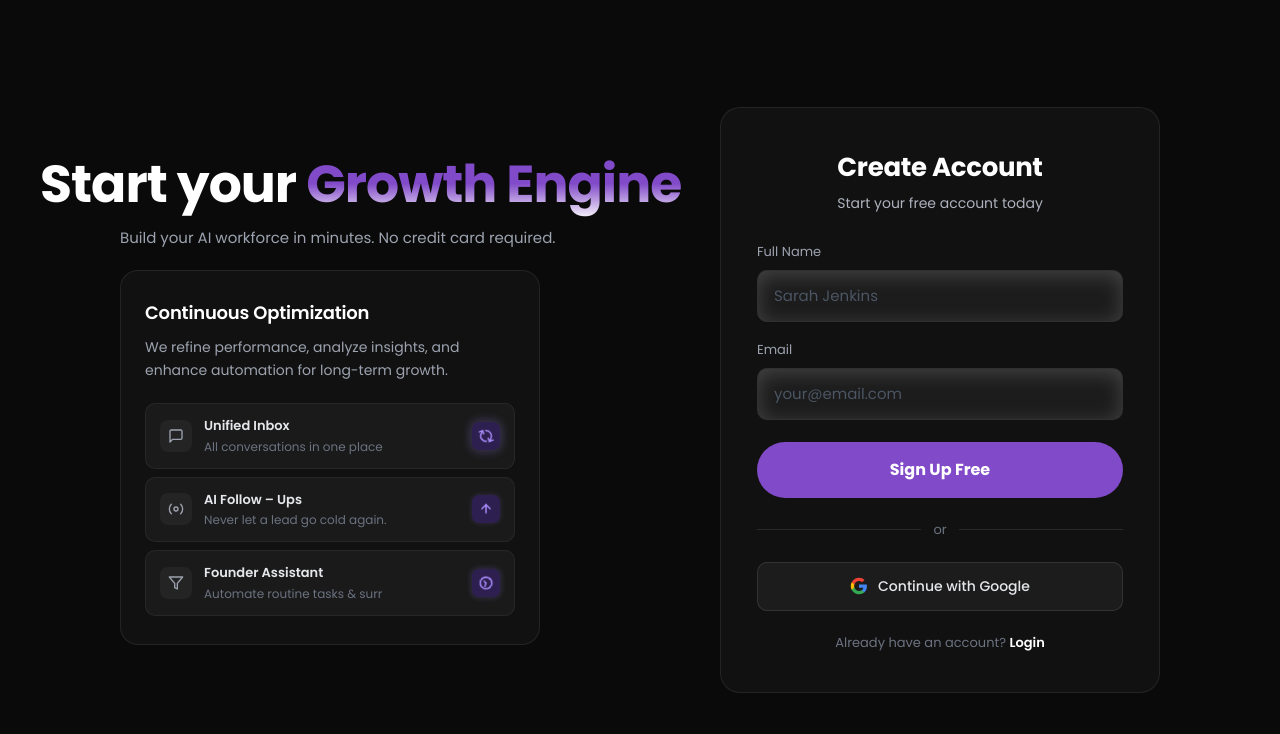
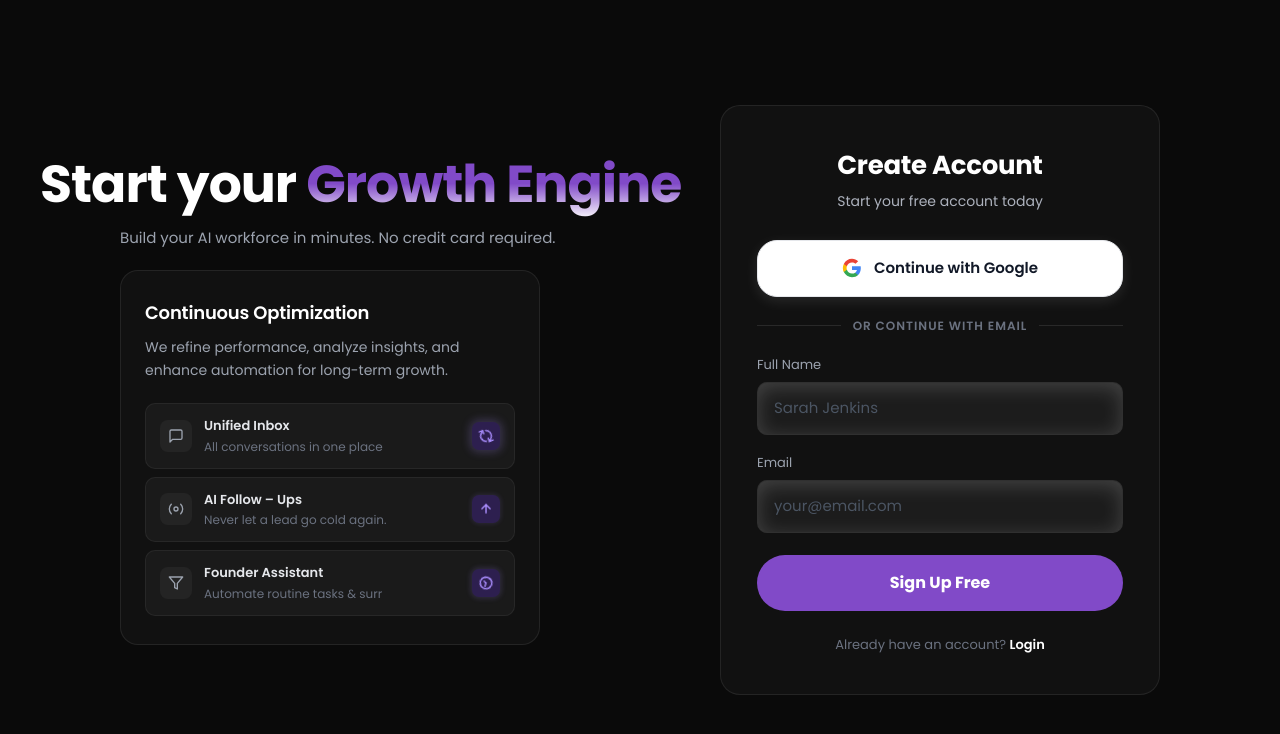
Before and after one commit to Auromind-Ai/auromindai-base-mvp, a Next.js app in the folder frontend/: page /signup in a window 1280 px wide. Shown: the top 734 px of the page. Built offline with nearby package versions, Linux system fonts and the light colour scheme; no server answers.

Commit message:
feat: redesign signup page to prioritize Google auth

```diff
--- a/frontend/src/app/signup/Signupformcard.js
+++ b/frontend/src/app/signup/Signupformcard.js
@@ -119,6 +119,45 @@ export default function SignupFormCard() {
       )}
 
       {step === 'form' ? (
+        <>
+          <button
+            onClick={() => api.googleLogin('signup')}
+            style={{
+              width: '100%',
+              background: '#ffffff',
+              border: '1px solid #e5e7eb',
+              borderRadius: '20px',
+              padding: '16px',
+              color: '#111827',
+              fontSize: '15px',
+              fontWeight: '600',
+              cursor: 'pointer',
+              display: 'flex',
+              alignItems: 'center',
+              justifyContent: 'center',
+              gap: '12px',
+              boxShadow: '0 4px 14px 0 rgba(255,255,255,0.1)',
+              transition: 'box-shadow 0.3s ease',
+              marginBottom: '4px'
+            }}
+            onMouseOver={(e) => e.currentTarget.style.boxShadow = '0 6px 20px rgba(255,255,255,0.15)'}
+            onMouseOut={(e) => e.currentTarget.style.boxShadow = '0 4px 14px 0 rgba(255,255,255,0.1)'}
+          >
+            <svg width="20" height="20" viewBox="0 0 24 24" xmlns="http://www.w3.org/2000/svg">
+              <path d="M22.56 12.25c0-.78-.07-1.53-.2-2.25H12v4.26h5.92c-.26 1.37-1.04 2.53-2.21 3.31v2.77h3.57c2.08-1.92 3.28-4.74 3.28-8.09z" fill="#4285F4"/>
+              <path d="M12 23c2.97 0 5.46-.98 7.28-2.66l-3.57-2.77c-.98.66-2.23 1.06-3.71 1.06-2.86 0-5.29-1.93-6.16-4.53H2.18v2.84C3.99 20.53 7.7 23 12 23z" fill="#34A853"/>
+              <path d="M5.84 14.09c-.22-.66-.35-1.36-.35-2.09s.13-1.43.35-2.09V7.07H2.18C1.43 8.55 1 10.22 1 12s.43 3.45 1.18 4.93l3.66-2.84z" fill="#FBBC05"/>
+              <path d="M12 5.38c1.62 0 3.06.56 4.21 1.64l3.15-3.15C17.45 2.09 14.97 1 12 1 7.7 1 3.99 3.47 2.18 7.07l3.66 2.84c.87-2.6 3.3-4.53 6.16-4.53z" fill="#EA4335"/>
+            </svg>
+            Continue with Google
+          </button>
+
+          <div style={{ display: 'flex', alignItems: 'center', gap: '12px', margin: '20px 0' }}>
+            <div style={{ flex: 1, height: '1px', background: 'rgba(255,255,255,0.1)' }} />
+            <span style={{ color: '#6b7280', fontSize: '12px', textTransform: 'uppercase', letterSpacing: '1px', fontWeight: '600' }}>or continue with email</span>
+            <div style={{ flex: 1, height: '1px', background: 'rgba(255,255,255,0.1)' }} />
+          </div>
+
           <div style={{ display: 'flex', flexDirection: 'column', gap: '18px' }}>
             <div>
               <label style={{ display: 'block', color: '#9ca3af', fontSize: '13px', marginBottom: '8px' }}>Full Name</label>
@@ -148,6 +187,14 @@ export default function SignupFormCard() {
               {loading ? 'Sending OTP...' : 'Sign Up Free'}
             </button>
           </div>
+
+          <p style={{ textAlign: 'center', marginTop: '24px', marginBottom: 0, color: '#6b7280', fontSize: '13px' }}>
+            Already have an account?{' '}
+            <Link href="/login" style={{ color: '#ffffff', fontWeight: '600', textDecoration: 'none' }}>
+              Login
+            </Link>
+          </p>
+        </>
       ) : (
         <div style={{ display: 'flex', flexDirection: 'column', gap: '18px' }}>
           <div>
@@ -176,34 +223,6 @@ export default function SignupFormCard() {
           </button>
         </div>
       )}
-
-      {step === 'form' && (
-        <>
-          <div style={{ display: 'flex', alignItems: 'center', gap: '12px', margin: '22px 0' }}>
-            <div style={{ flex: 1, height: '1px', background: 'rgba(255,255,255,0.1)' }} />
-            <span style={{ color: '#6b7280', fontSize: '13px' }}>or</span>
-            <div style={{ flex: 1, height: '1px', background: 'rgba(255,255,255,0.1)' }} />
-          </div>
-          <button
-            onClick={() => api.googleLogin('signup')}
-            style={{ width: '100%', background: '#1c1c1c', border: '1px solid rgba(255,255,255,0.1)', borderRadius: '10px', padding: '13px 16px', color: '#e5e7eb', fontSize: '14px', fontWeight: '500', cursor: 'pointer', display: 'flex', alignItems: 'center', justifyContent: 'center', gap: '10px' }}
-          >
-            <svg width="18" height="18" viewBox="0 0 24 24" xmlns="http://www.w3.org/2000/svg">
-              <path d="M22.56 12.25c0-.78-.07-1.53-.2-2.25H12v4.26h5.92c-.26 1.37-1.04 2.53-2.21 3.31v2.77h3.57c2.08-1.92 3.28-4.74 3.28-8.09z" fill="#4285F4"/>
-              <path d="M12 23c2.97 0 5.46-.98 7.28-2.66l-3.57-2.77c-.98.66-2.23 1.06-3.71 1.06-2.86 0-5.29-1.93-6.16-4.53H2.18v2.84C3.99 20.53 7.7 23 12 23z" fill="#34A853"/>
-              <path d="M5.84 14.09c-.22-.66-.35-1.36-.35-2.09s.13-1.43.35-2.09V7.07H2.18C1.43 8.55 1 10.22 1 12s.43 3.45 1.18 4.93l3.66-2.84z" fill="#FBBC05"/>
-              <path d="M12 5.38c1.62 0 3.06.56 4.21 1.64l3.15-3.15C17.45 2.09 14.97 1 12 1 7.7 1 3.99 3.47 2.18 7.07l3.66 2.84c.87-2.6 3.3-4.53 6.16-4.53z" fill="#EA4335"/>
-            </svg>
-            Continue with Google
-          </button>
-          <p style={{ textAlign: 'center', marginTop: '22px', marginBottom: 0, color: '#6b7280', fontSize: '13px' }}>
-            Already have an account?{' '}
-            <Link href="/login" style={{ color: '#ffffff', fontWeight: '600', textDecoration: 'none' }}>
-              Login
-            </Link>
-          </p>
-        </>
-      )}
     </div>
   );
 }
```
Lines whose indentation alone changed are shown as unchanged.
